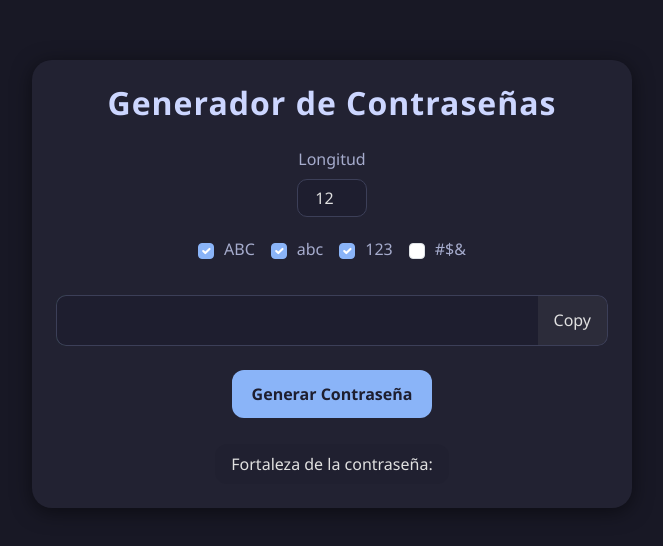
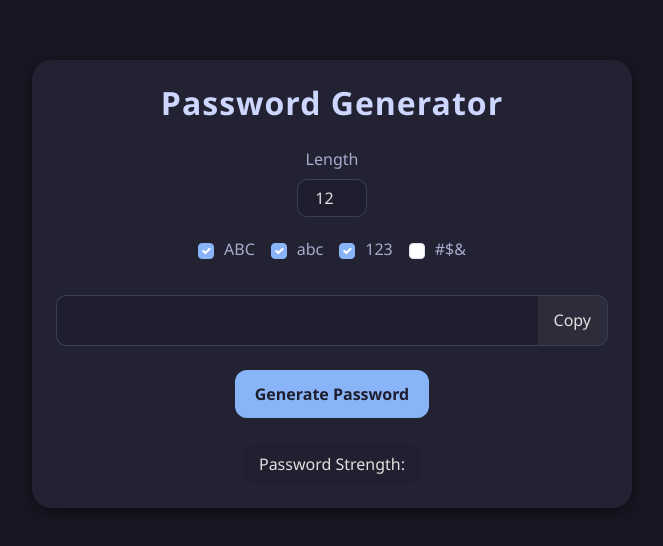
Before and after one commit to Poempollo/Codi, a website: page index.html in a window 1280 px wide. Shown: the part 116-662 px from the top of the page, without its empty margins (308-971 px from the left). Drawn offline with nearby package versions, Linux system fonts and the light colour scheme.

Commit message:
v1.0.1: Minor Changes

```diff
--- a/index.html
+++ b/index.html
@@ -16,10 +16,10 @@
 <body>
     <div class="container d-flex flex-column align-items-center justify-content-center min-vh-100">
         <div id="app-container" class="password-card p-4">
-            <h1 class="text-center mb-4">Generador de Contraseñas</h1>
+            <h1 class="text-center mb-4">Password Generator</h1>
 
             <div class="mb-3 text-center">
-                <label for="length" class="form-label">Longitud</label>
+                <label for="length" class="form-label">Length</label>
                 <input type="number" id="length" min="8" max="32" value="12" />
             </div>
 
@@ -48,11 +48,11 @@
             </div>
 
             <div class="text-center mb-3">
-                <button id="generate" aria-label="Generar contraseña">Generar Contraseña</button>
+                <button id="generate" aria-label="Generar contraseña">Generate Password</button>
             </div>
 
             <div class="text-center">
-                <div id="password-strength">Fortaleza de la contraseña:</div>
+                <div id="password-strength">Password Strength:</div>
             </div>
         </div>
     </div>
--- a/styles/styles.css
+++ b/styles/styles.css
@@ -76,7 +76,7 @@ label {
 
 #password {
     background-color: var(--color-dark);
-    color: var(--color-strong);
+    color: var(--color-text);
     border: 1px solid var(--color-border);
     border-right: none;
     border-radius: 10px 0 0 10px;
```
Also changed, not shown: Changelog.md.
